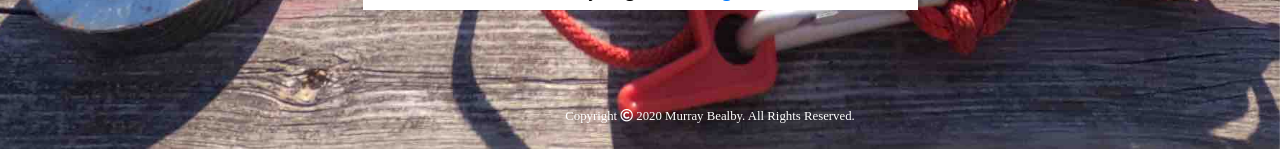
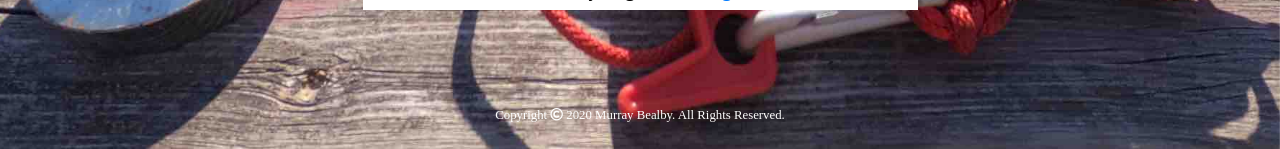
Before and after one commit to Bealby/magnet-catch-Flask-WIP, a Flask app: page /register in a window 1280 px wide; the page is wider, and only the part inside the window is pictured. Shown: the part 823-972 px from the top of that part. Run offline with Flask 2, Linux system fonts and the light colour scheme; some libraries are stand-ins or nearby versions.

Commit message:
Remove footer id/class from css/html

```diff
--- a/static/css/style.css
+++ b/static/css/style.css
@@ -317,17 +317,6 @@ body {
 	color: rgb(255, 255, 255, 1);
 }
 
-#wrapper-footer {
-     padding-bottom:3rem;
-}
-
-.footer{
-     position: absolute;
-     bottom: 0;
-     width:100%;
-     height:3rem;
-}
-
 /*----Toasts-----*/
 
 .toast-container{
--- a/templates/base.html
+++ b/templates/base.html
@@ -87,8 +87,8 @@
         </div>
         <!--Footer-->
 
-        <div class="container footer-style pt-5 pb-2" id="wrapper-footer">
-            <div class="row footer">
+        <div class="container footer-style pt-5 pb-2">
+            <div class="row">
                 <div class="col-12 my-auto">
                     <p>Copyright <i class="far fa-copyright"></i> 2020 Murray Bealby. All Rights Reserved.</p>
                 </div>
```
